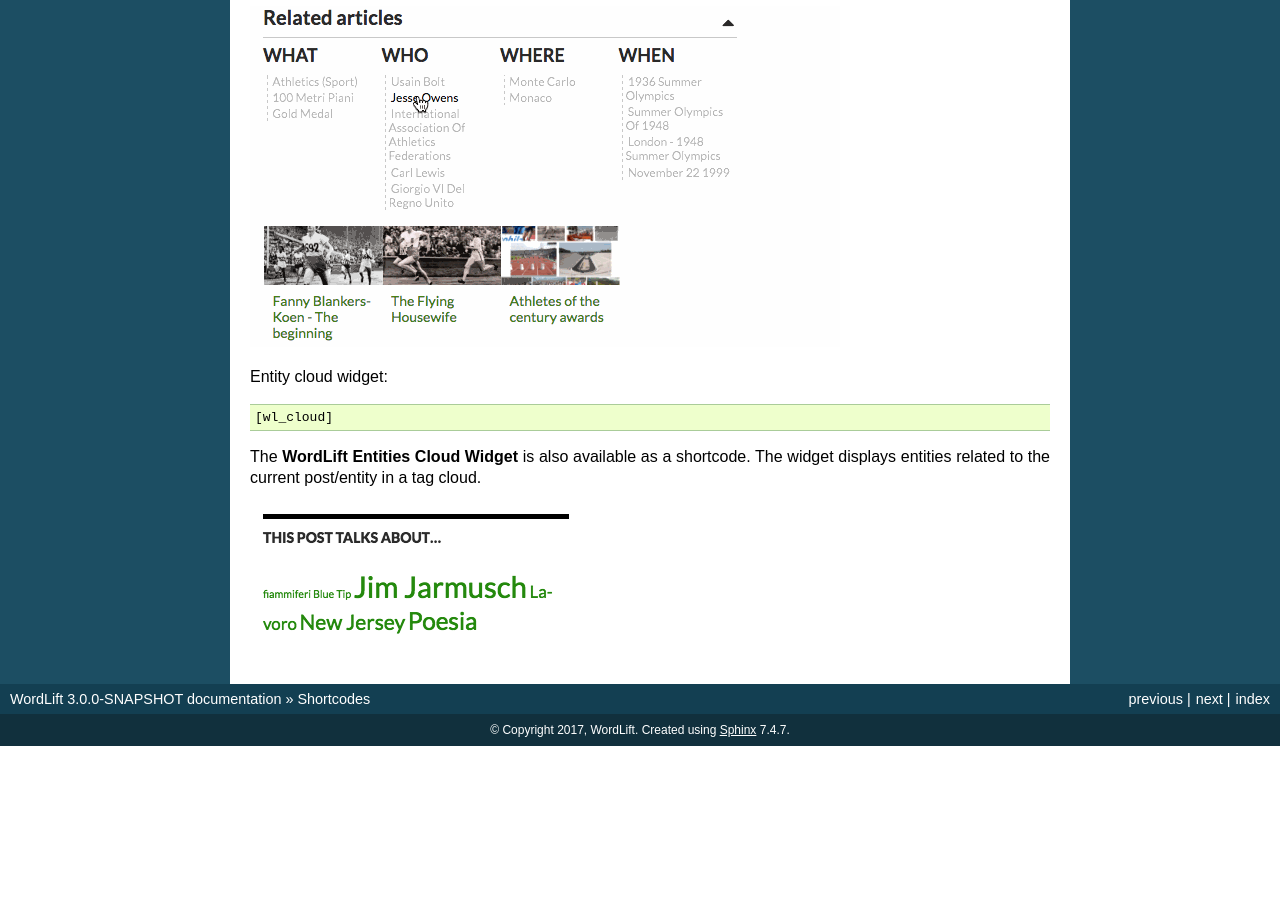
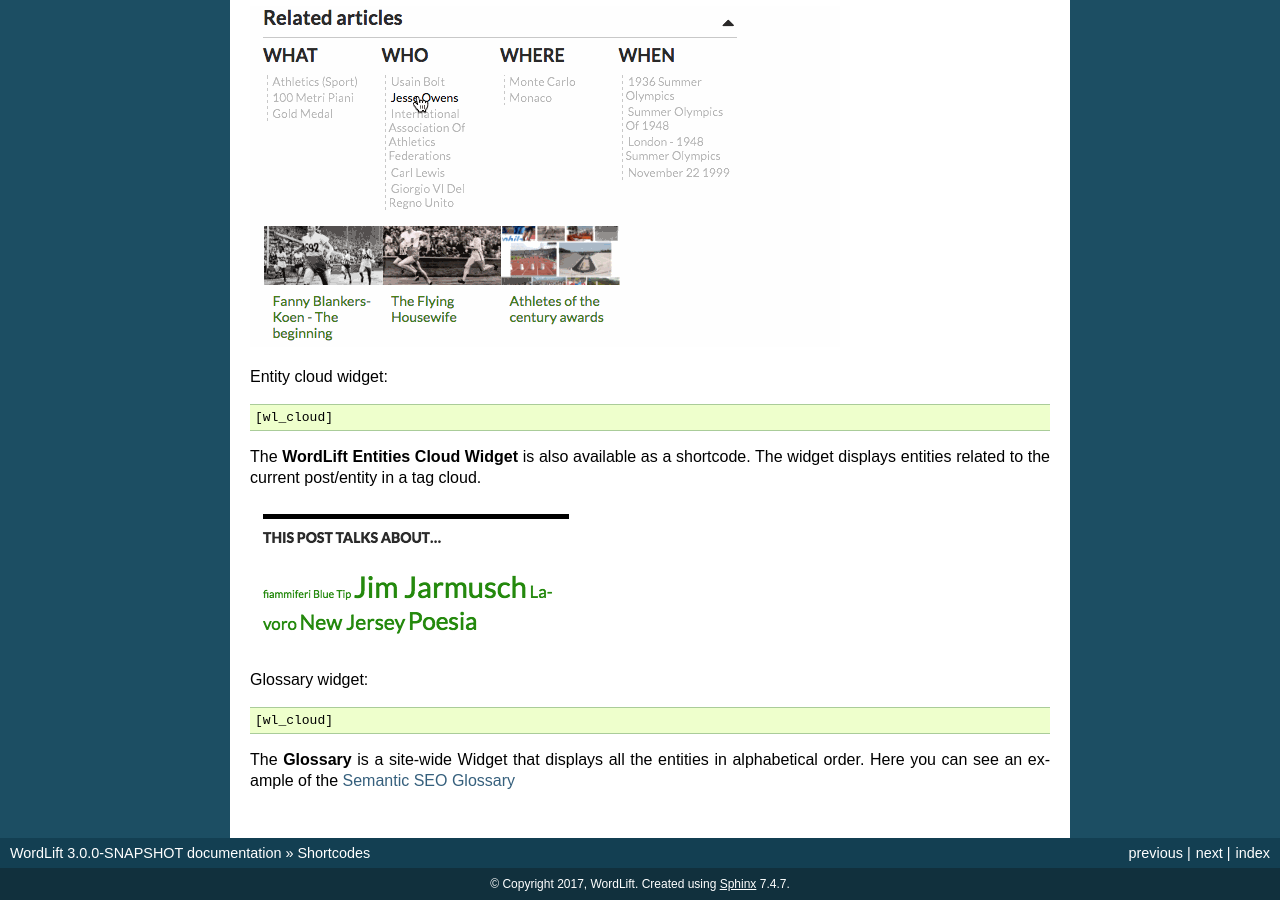
Before and after one commit to insideout10/wordlift-docs, a Sphinx documentation site: the page built from docs/shortcodes.rst, in a window 1280 px wide and 900 px high, scrolled down 3421 px. Built offline with Sphinx 7.4.7, drawn with Linux system fonts in a browser that asks for light colours; before the commit the page ends 4167 px from its top, so only the background shows below that.

Commit message:
Adding the glossary

```diff
--- a/docs/shortcodes.rst
+++ b/docs/shortcodes.rst
@@ -174,5 +174,11 @@
 
 .. image:: /images/wordlift-entities-cloud-widget.png
 
+Glossary widget::
+
+    [wl_cloud]
+
+The **Glossary** is a site-wide Widget that displays all the entities in alphabetical order. Here you can see an example of the `Semantic SEO Glossary <https://wordlift.io/blog/en/glossary>`_
+
 .. _PHP date: http://php.net/manual/en/function.date.php
 .. _PHP DateInterval format: http://php.net/manual/en/dateinterval.format.php
```
Also changed, not shown: docs/discover.rst (+7 -2 lines), docs/images/wordlift-discover-vocabulary.gif (added).
